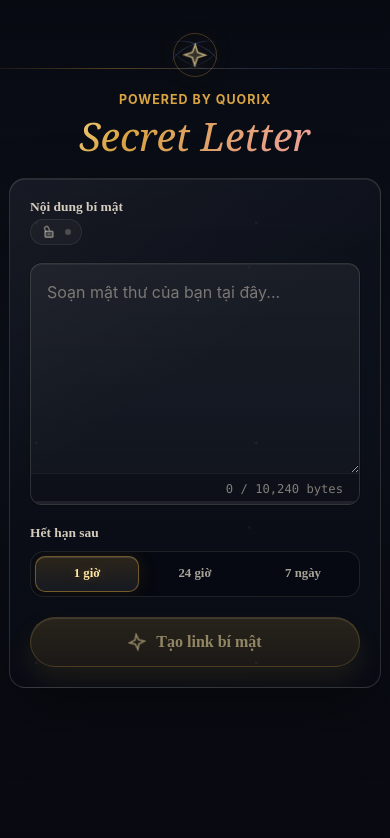
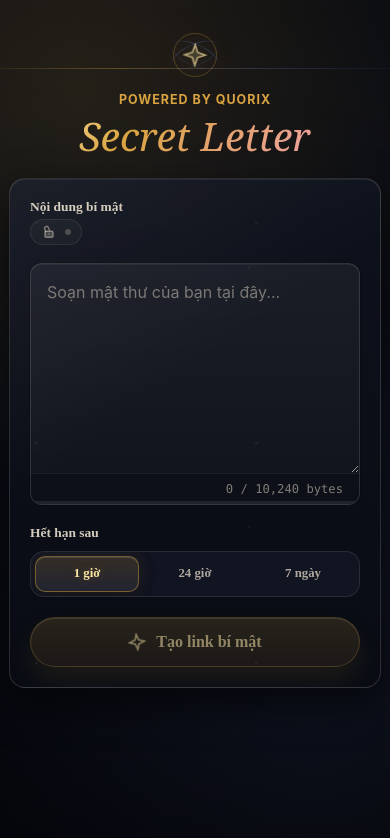
Before and after one commit to vmcchooky/secret-letter, a React (Vite) app in the folder frontend/web-app/: page / in a window 390 px wide. Shown: the top 838 px of the page. Built offline with nearby package versions, Linux system fonts and the light colour scheme; no server answers.

Commit message:
feat: optimize mobile performance with improved background gradients and glassmorphism effects

```diff
--- a/frontend/web-app/src/styles.css
+++ b/frontend/web-app/src/styles.css
@@ -1356,9 +1356,19 @@
 
 /* Performance optimization for mobile devices */
 @media (max-width: 760px) {
-  body::before,
+  /* Replace the extremely expensive dotted radial gradients with a soft, performant nebula glow */
+  body::before {
+    background:
+      radial-gradient(circle at 20% 10%, rgba(217, 164, 65, 0.15) 0%, transparent 50%),
+      radial-gradient(circle at 80% 80%, rgba(109, 142, 235, 0.12) 0%, transparent 50%);
+    background-size: cover;
+    opacity: 1;
+    transform: translateZ(0); /* Force GPU acceleration */
+  }
+
   body::after {
-    display: none;
+    background: linear-gradient(180deg, transparent 0%, rgba(0, 0, 0, 0.4) 100%);
+    transform: translateZ(0);
   }
 
   .otl-create-panel,
@@ -1366,6 +1376,27 @@
   .otl-modal-overlay,
   .qx-segmented-container,
   .parchment-token {
+    /* Disable expensive blur */
     backdrop-filter: none !important;
   }
+
+  /* Simulate glassmorphism with rich opaque gradients for cards */
+  .otl-create-panel,
+  .reveal-secret-card {
+    background:
+      linear-gradient(145deg, rgba(255, 255, 255, 0.06), transparent 42%),
+      linear-gradient(180deg, rgba(14, 18, 29, 0.96), rgba(9, 12, 20, 0.98)) !important;
+    box-shadow:
+      0 16px 40px rgba(0, 0, 0, 0.6),
+      inset 0 1px 0 rgba(255, 255, 255, 0.08) !important;
+  }
+
+  .otl-modal-overlay {
+    background: rgba(7, 10, 17, 0.9) !important; /* Rich solid fallback for overlay */
+  }
+
+  .qx-segmented-container,
+  .parchment-token {
+    background: rgba(18, 22, 34, 0.95) !important;
+  }
 }
```
